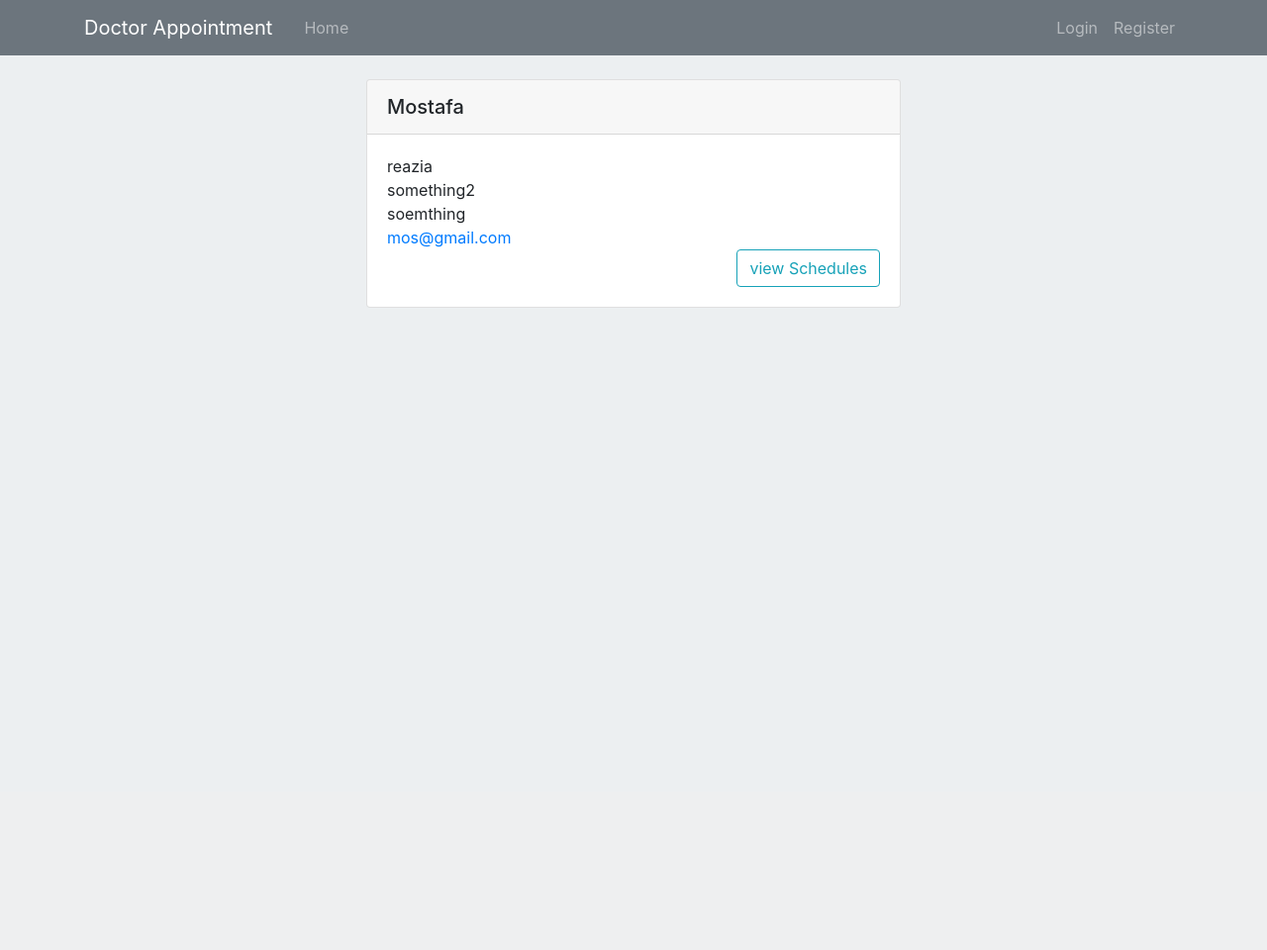
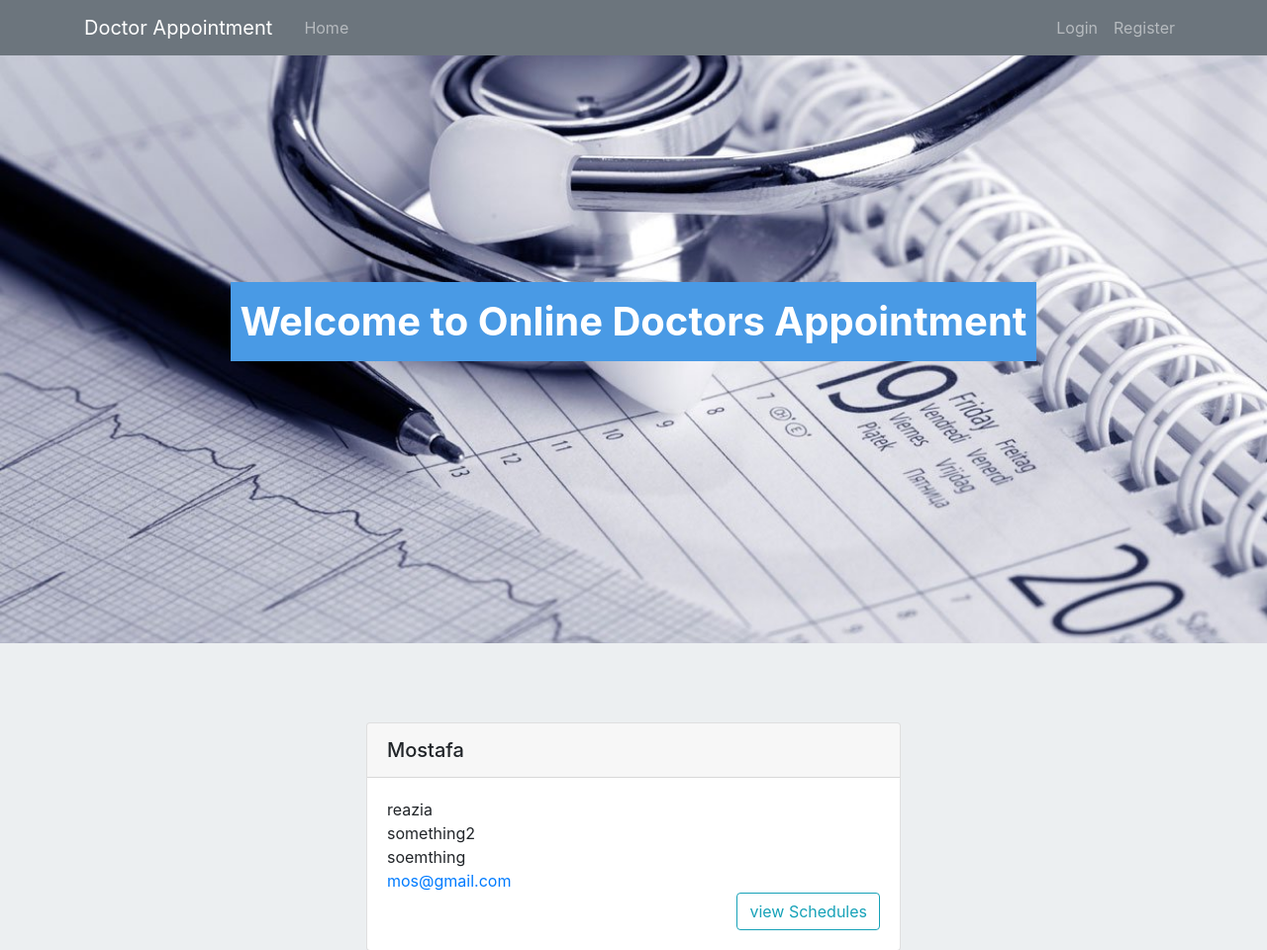
Before and after one commit to Ali-hadi1/appointment, a Flask app: page / in a window 1280 px wide. Shown: the top 960 px of the page at 99% size. Before the commit the page ends 311 px from the top, so only its background shows below. Run offline with Flask 2, Linux system fonts and the light colour scheme; data comes from the database, SQL or seed files in the repository; some libraries are stand-ins or nearby versions.

Commit message:
add header background image in home

```diff
--- a/appointment/static/style.css
+++ b/appointment/static/style.css
@@ -3,6 +3,19 @@
     padding: 5px;
     border-color: #a370f7;
     color: black;
+}
+#main {
+    background-image: url("./images/mildred-doctor-appointment-wait-times-ftr.jpg");
+    height: 650px;
+    background-repeat: no-repeat;
+    background-size: cover;
+}
+.section{
+    font-size: 2.5rem;
+    font-weight: bold;
+    padding: 10px;
+    background-color: #499ae5;
+    color: white;
 }
 .none-border{
     border:none;
--- a/appointment/templates/home.html
+++ b/appointment/templates/home.html
@@ -5,6 +5,13 @@
 {% endblock %}
 
 {% block content %}
+<div class="d-flex justify-content-center align-items-center" id="main">
+    <div class="section">
+        <span>
+            Welcome to Online Doctors Appointment
+        </span>
+    </div>
+</div>
 <div class="container mt-8 mb-3">
     <div class="row">
         {% for doctor in doctors %}
```
Also changed, not shown: appointment/static/images/mildred-doctor-appointment-wait-times-ftr.jpg (added).
